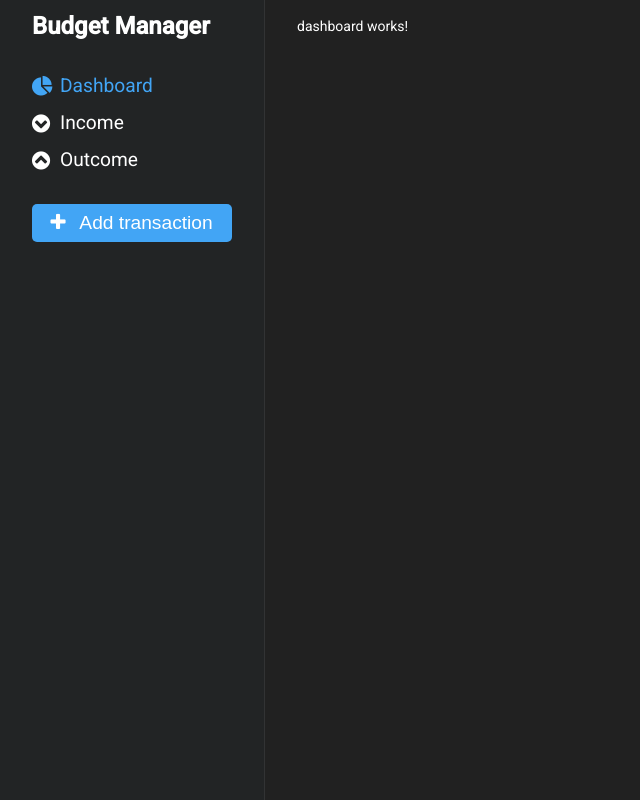
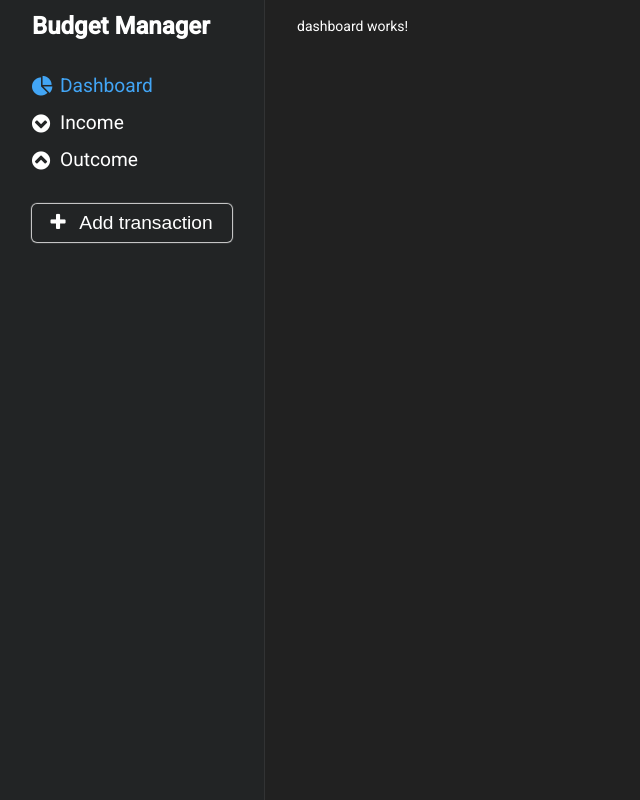
Before and after one commit to Viliprant/angular-budget-manager, an Angular app: page /dashboard in a window 1280 px wide. Shown: the whole page, without its empty margins (0-640 px from the left). Built offline with nearby package versions, Linux system fonts and the light colour scheme.

Commit message:
change color add transaction

```diff
--- a/src/app/components/nav-bar/nav-bar.component.scss
+++ b/src/app/components/nav-bar/nav-bar.component.scss
@@ -57,17 +57,19 @@ nav {
             gap: 0.5rem;
             min-width: 200px;
 
-            background-color: #42a5f5;
             border: none;
+            background-color: #222425;
+            box-shadow: 0 0 1px 1px rgb(215, 215, 215);
             color: white;
             font-size: $font-size-links;
             padding: 0.5rem 1rem;
             border-radius: 5px;
             cursor: pointer;
-            transition: background-color 0.2s ease;
+            transition: background-color 0.2s ease, box-shadow 0.2s ease;
 
             &:hover {
-                background-color: #156aaf;
+                background-color: #42a5f5;
+                box-shadow: 0 0 1px 1px #8dc6f5;
             }
         }
     }
```
